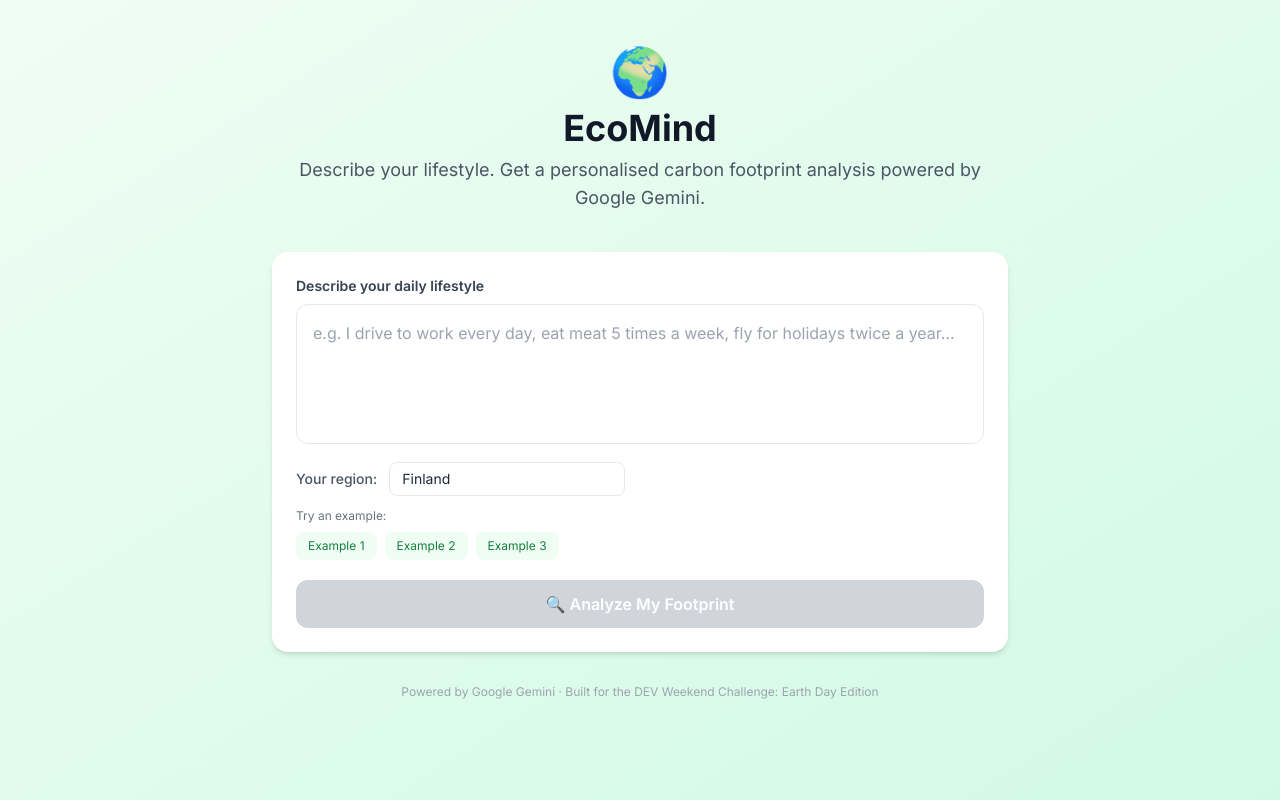
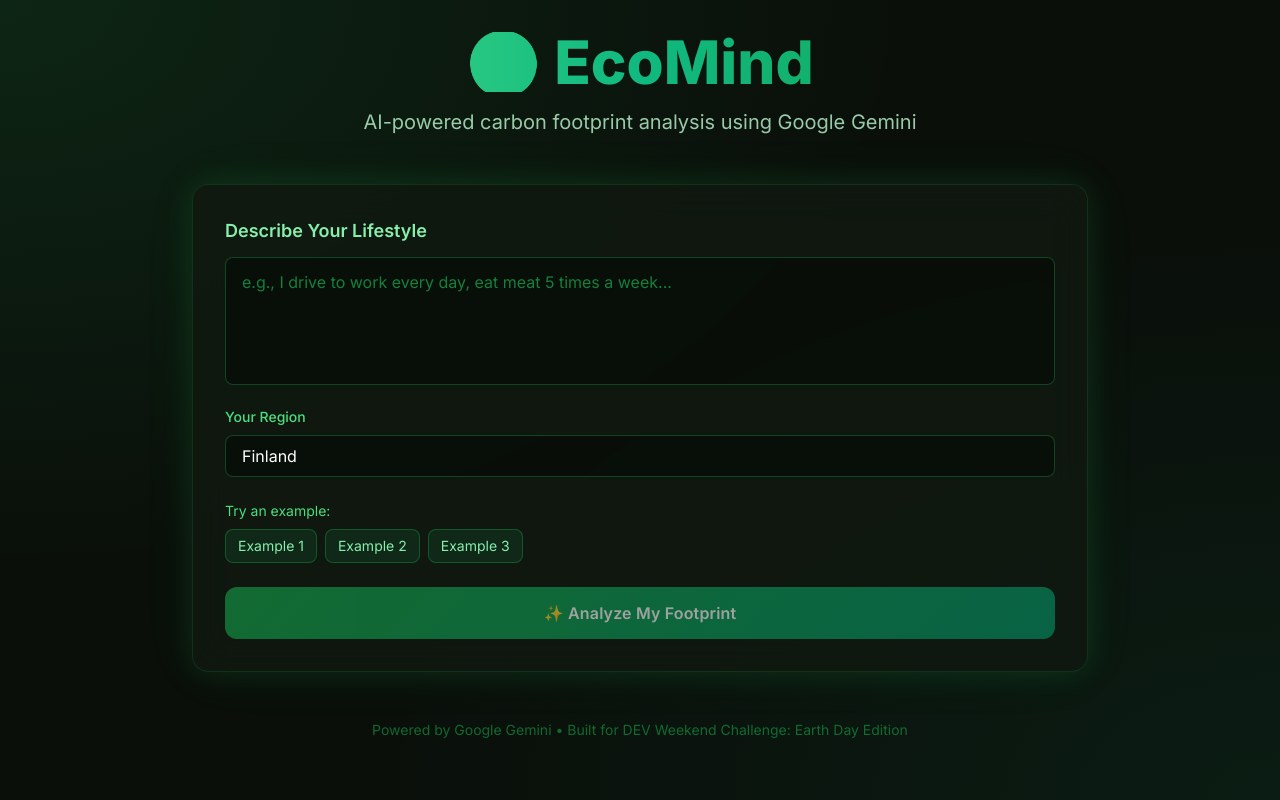
Before and after one commit to mzunain/ecomind, a Next.js app: page / in a window 1280 px wide. Built offline with nearby package versions, Linux system fonts and the light colour scheme.

Commit message:
Update page.tsx

```diff
--- a/src/app/page.tsx
+++ b/src/app/page.tsx
@@ -1,5 +1,4 @@
 'use client';
-
 import { useState } from 'react';
 
 interface EcoAction {
@@ -7,7 +6,6 @@
   annualSavingKg: number;
   difficulty: 'easy' | 'medium' | 'hard';
   category: string;
-  reasoning: string;
 }
 
 interface EcoAnalysis {
@@ -15,19 +13,12 @@
   sustainabilityScore: number;
   summary: string;
   topActions: EcoAction[];
-  regionalContext: string;
 }
 
-const difficultyColors = {
-  easy: 'bg-green-100 text-green-800',
-  medium: 'bg-yellow-100 text-yellow-800',
-  hard: 'bg-red-100 text-red-800',
-};
-
-const EXAMPLE_INPUTS = [
-  'I drive a petrol car 30km daily to work in Turku, eat meat most days, live in a 70sqm apartment heated by district heating, and fly twice a year for holidays.',
-  'I cycle to work, eat plant-based most of the week, live in Helsinki and use public transport, rarely fly, and buy mostly second-hand clothes.',
-  'I work from home in Tampere, have a small electric car, eat meat 3-4 times a week, heat my house with a ground-source heat pump, and travel by train within Finland.',
+const EXAMPLES = [
+  'I drive 30km to work daily in Turku, eat meat most days, live in a 70sqm apartment with district heating, and fly twice a year for holidays',
+  'I cycle to work, eat plant-based most of the week, live in Helsinki and use public transport, rarely fly, and buy mostly second-hand clothes',
+  'I work from home in Tampere, have a small electric car, eat meat 3-4 times a week, heat my house with a ground-source heat pump, and travel by train within Finland',
 ];
 
 export default function Home() {
@@ -41,73 +32,70 @@
     if (!lifestyle.trim()) return;
     setLoading(true);
     setError('');
-    setAnalysis(null);
-
     try {
-      const response = await fetch('/api/analyze', {
+      const res = await fetch('/api/analyze', {
         method: 'POST',
         headers: { 'Content-Type': 'application/json' },
-        body: JSON.stringify({ lifestyle, region }),
+        body: JSON.stringify({ userInput: lifestyle, region }),
       });
-
-      if (!response.ok) throw new Error('Analysis failed');
-      const data: EcoAnalysis = await response.json();
+      if (!res.ok) throw new Error('Analysis failed');
+      const data = await res.json();
       setAnalysis(data);
-    } catch (err) {
-      setError('Something went wrong. Please try again.');
-    } finally {
-      setLoading(false);
+    } catch (err: any) {
+      setError(err.message);
     }
+    setLoading(false);
   };
 
-  const scoreColor = (score: number) => {
-    if (score >= 7) return 'text-green-600';
-    if (score >= 4) return 'text-yellow-600';
-    return 'text-red-600';
+  const difficultyColor = (diff: string) => {
+    if (diff === 'easy') return 'text-green-400';
+    if (diff === 'medium') return 'text-yellow-400';
+    return 'text-red-400';
   };
 
   return (
-    <main className="min-h-screen bg-gradient-to-br from-green-50 to-emerald-100">
-      <div className="max-w-3xl mx-auto px-4 py-12">
+    <div className="min-h-screen gradient-bg px-4 py-8">
+      <div className="max-w-4xl mx-auto">
         {/* Header */}
-        <div className="text-center mb-10">
-          <div className="text-5xl mb-3">🌍</div>
-          <h1 className="text-4xl font-bold text-gray-900 mb-2">EcoMind</h1>
-          <p className="text-lg text-gray-600">
-            Describe your lifestyle. Get a personalised carbon footprint analysis powered by Google Gemini.
+        <div className="text-center mb-12 fade-in-up">
+          <h1 className="text-5xl md:text-6xl font-extrabold mb-4 bg-gradient-to-r from-green-400 via-emerald-500 to-green-600 bg-clip-text text-transparent">
+            🌍 EcoMind
+          </h1>
+          <p className="text-xl text-green-200/80 max-w-2xl mx-auto">
+            AI-powered carbon footprint analysis using Google Gemini
           </p>
         </div>
 
         {/* Input Card */}
-        <div className="bg-white rounded-2xl shadow-md p-6 mb-6">
-          <label className="block text-sm font-semibold text-gray-700 mb-2">
-            Describe your daily lifestyle
+        <div className="glass-card glow-green p-8 mb-8">
+          <label className="block text-lg font-semibold mb-3 text-green-300">
+            Describe Your Lifestyle
           </label>
           <textarea
-            className="w-full border border-gray-200 rounded-xl p-4 text-gray-800 resize-none focus:outline-none focus:ring-2 focus:ring-green-400 min-h-[140px]"
-            placeholder="e.g. I drive to work every day, eat meat 5 times a week, fly for holidays twice a year..."
+            className="w-full h-32 bg-black/40 border border-green-500/30 rounded-lg px-4 py-3 text-white placeholder-green-700 focus:border-green-500 resize-none"
+            placeholder="e.g., I drive to work every day, eat meat 5 times a week..."
             value={lifestyle}
             onChange={(e) => setLifestyle(e.target.value)}
           />
 
-          <div className="flex items-center gap-3 mt-3">
-            <label className="text-sm font-medium text-gray-600">Your region:</label>
+          <div className="mt-4">
+            <label className="block text-sm font-medium mb-2 text-green-400">Your Region</label>
             <input
-              className="border border-gray-200 rounded-lg px-3 py-1.5 text-sm text-gray-800 focus:outline-none focus:ring-2 focus:ring-green-400"
+              type="text"
+              className="w-full bg-black/40 border border-green-500/30 rounded-lg px-4 py-2 text-white"
               value={region}
               onChange={(e) => setRegion(e.target.value)}
-              placeholder="e.g. Finland"
             />
           </div>
 
-          <div className="mt-3">
-            <p className="text-xs text-gray-500 mb-2">Try an example:</p>
+          <div className="mt-6">
+            <p className="text-sm text-green-400 mb-2">Try an example:</p>
             <div className="flex flex-wrap gap-2">
-              {EXAMPLE_INPUTS.map((ex, i) => (
+              {EXAMPLES.map((ex, i) => (
                 <button
                   key={i}
                   onClick={() => setLifestyle(ex)}
-                  className="text-xs bg-green-50 hover:bg-green-100 text-green-700 rounded-lg px-3 py-1.5 transition-colors"
+                  className="px-3 py-1.5 bg-green-900/30 border border-green-600/40 rounded-lg text-sm text-green-300 hover:bg-green-800/40 transition"
                 >
                   Example {i + 1}
                 </button>
@@ -118,73 +106,52 @@
           <button
             onClick={handleAnalyze}
             disabled={!lifestyle.trim() || loading}
-            className="mt-5 w-full bg-green-600 hover:bg-green-700 disabled:bg-gray-300 text-white font-semibold py-3 rounded-xl transition-colors flex items-center justify-center gap-2"
+            className="btn-primary w-full mt-6"
           >
-            {loading ? (
-              <><span className="animate-spin">⟳</span> Analyzing with Gemini...</>
-            ) : (
-              '🔍 Analyze My Footprint'
-            )}
+            {loading ? '🔄 Analyzing...' : '✨ Analyze My Footprint'}
           </button>
+        </div>
 
-          {error && <p className="mt-3 text-red-600 text-sm">{error}</p>}
-        </div>
+        {/* Error */}
+        {error && (
+          <div className="bg-red-900/20 border border-red-500/30 rounded-lg p-4 mb-8 text-red-300">
+            ⚠️ {error}
+          </div>
+        )}
 
         {/* Results */}
         {analysis && (
-          <div className="space-y-5">
-            {/* Score + CO2 */}
-            <div className="grid grid-cols-2 gap-4">
-              <div className="bg-white rounded-2xl shadow-md p-6 text-center">
-                <div className="text-3xl font-bold text-gray-800">
-                  {analysis.annualCO2Kg.toLocaleString()} kg
+          <div className="space-y-6 fade-in-up">
+            {/* Score Card */}
+            <div className="glass-card glow-green p-8 text-center">
+              <div className="flex justify-center items-center gap-8">
+                <div>
+                  <p className="text-green-400 text-sm mb-1">Annual CO₂</p>
+                  <p className="text-5xl font-bold text-white">{analysis.annualCO2Kg.toLocaleString()}</p>
+                  <p className="text-green-300 text-sm mt-1">kg/year</p>
                 </div>
-                <div className="text-sm text-gray-500 mt-1">Estimated Annual CO₂</div>
+                <div className="score-ring border-4 border-green-500">
+                  <p className="text-4xl font-bold text-green-400">{analysis.sustainabilityScore}</p>
+                  <p className="text-xs text-green-500">/ 10</p>
+                </div>
               </div>
-              <div className="bg-white rounded-2xl shadow-md p-6 text-center">
-                <div className={`text-3xl font-bold ${scoreColor(analysis.sustainabilityScore)}`}>
-                  {analysis.sustainabilityScore}/10
-                </div>
-                <div className="text-sm text-gray-500 mt-1">Sustainability Score</div>
-              </div>
+              <p className="mt-6 text-green-200/90 leading-relaxed">{analysis.summary}</p>
             </div>
 
-            {/* Summary */}
-            <div className="bg-white rounded-2xl shadow-md p-6">
-              <h2 className="font-semibold text-gray-800 mb-2">📋 Summary</h2>
-              <p className="text-gray-700 text-sm leading-relaxed">{analysis.summary}</p>
-            </div>
-
-            {/* Regional Context */}
-            <div className="bg-emerald-50 rounded-2xl shadow-md p-6">
-              <h2 className="font-semibold text-gray-800 mb-2">📍 Regional Context</h2>
-              <p className="text-gray-700 text-sm leading-relaxed">{analysis.regionalContext}</p>
-            </div>
-
-            {/* Top Actions */}
-            <div className="bg-white rounded-2xl shadow-md p-6">
-              <h2 className="font-semibold text-gray-800 mb-4">⚡ Top Actions to Reduce Your Footprint</h2>
+            {/* Actions */}
+            <div className="glass-card p-8">
+              <h2 className="text-2xl font-bold mb-6 text-green-300">🎯 Top Actions</h2>
               <div className="space-y-4">
-                {analysis.topActions.map((action, i) => (
-                  <div key={i} className="border border-gray-100 rounded-xl p-4">
-                    <div className="flex items-start justify-between gap-3">
-                      <div className="flex-1">
-                        <div className="flex items-center gap-2 mb-1">
-                          <span className="font-semibold text-gray-800 text-sm">{i + 1}. {action.action}</span>
-                        </div>
-                        <p className="text-xs text-gray-500 mb-2">{action.reasoning}</p>
-                        <div className="flex items-center gap-2">
-                          <span className="text-xs bg-gray-100 text-gray-600 rounded px-2 py-0.5">{action.category}</span>
-                          <span className={`text-xs rounded px-2 py-0.5 ${difficultyColors[action.difficulty]}`}>
-                            {action.difficulty}
-                          </span>
-                        </div>
-                      </div>
-                      <div className="text-right shrink-0">
-                        <div className="text-green-600 font-bold text-sm">-{action.annualSavingKg} kg</div>
-                        <div className="text-xs text-gray-400">CO₂/year</div>
-                      </div>
+                {analysis.topActions.map((action, idx) => (
+                  <div key={idx} className="bg-black/30 border border-green-600/20 rounded-lg p-5">
+                    <div className="flex justify-between items-start mb-2">
+                      <h3 className="font-semibold text-white text-lg">{action.action}</h3>
+                      <span className={`text-sm px-3 py-1 rounded-full ${difficultyColor(action.difficulty)} bg-black/40`}>
+                        {action.difficulty}
+                      </span>
                     </div>
+                    <p className="text-green-400 text-sm mb-1">💾 Save ~{action.annualSavingKg} kg CO₂/year</p>
+                    <p className="text-green-500/70 text-xs">{action.category}</p>
                   </div>
                 ))}
               </div>
@@ -192,10 +159,11 @@
           </div>
         )}
 
-        <p className="text-center text-xs text-gray-400 mt-8">
-          Powered by Google Gemini · Built for the DEV Weekend Challenge: Earth Day Edition
-        </p>
+        {/* Footer */}
+        <div className="text-center mt-12 text-green-600/60 text-sm">
+          <p>Powered by Google Gemini • Built for DEV Weekend Challenge: Earth Day Edition</p>
+        </div>
       </div>
-    </main>
+    </div>
   );
 }
```
